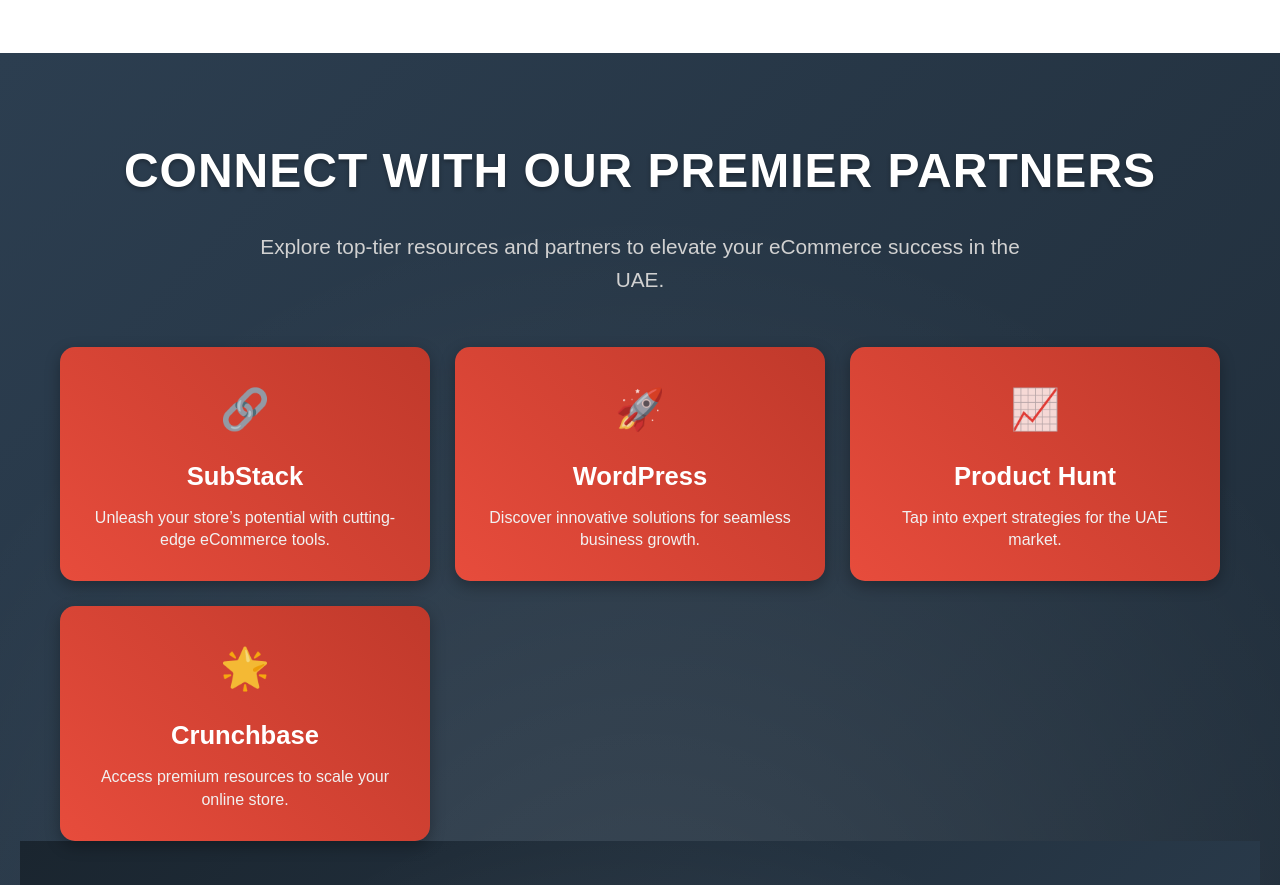
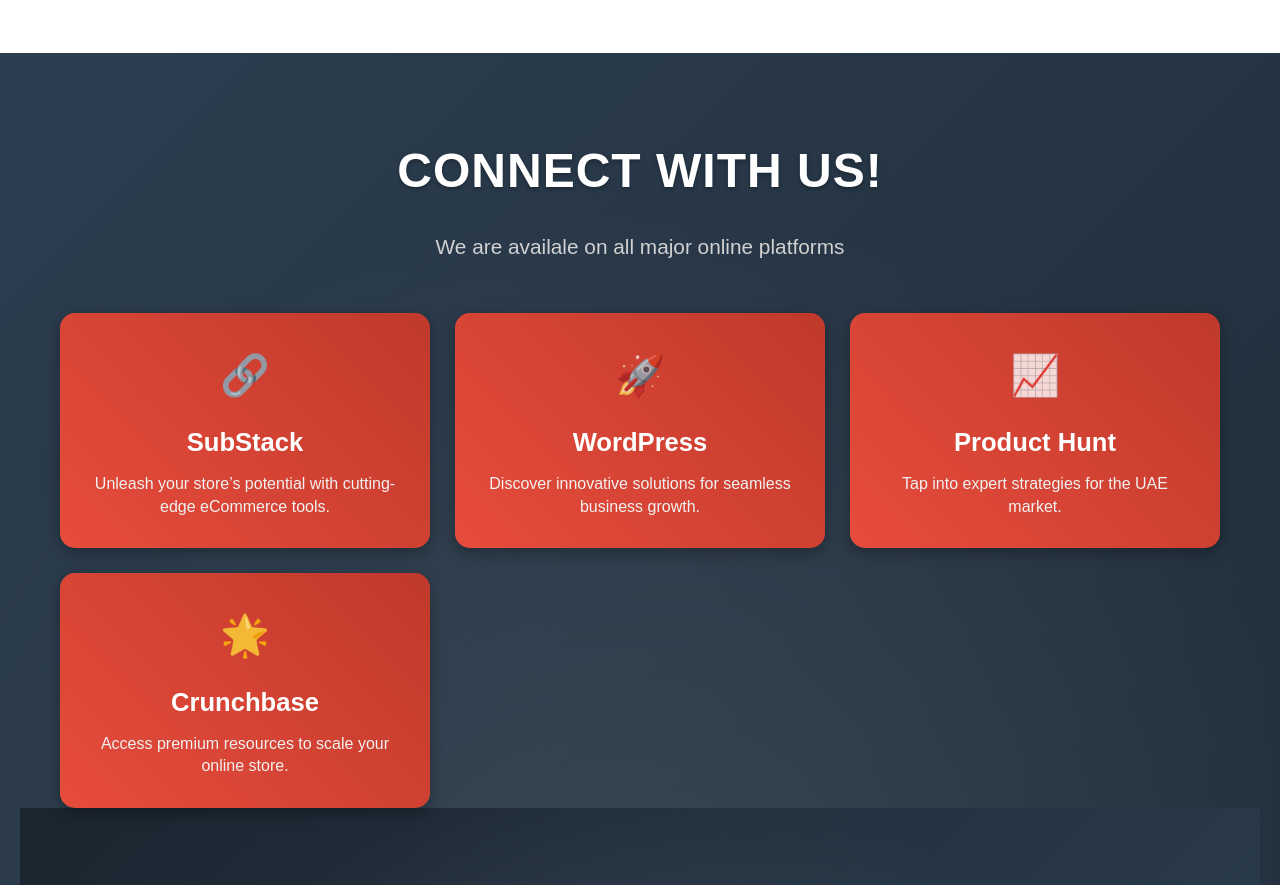
Before and after one commit to packman-ai/packman-ai.github.io, a plain HTML site: page index.html in a window 1280 px wide. Shown: the part 3160-4045 px from the top of the page. Drawn offline with Linux system fonts and the light colour scheme.

Commit message:
Update index.html

```diff
--- a/index.html
+++ b/index.html
@@ -600,8 +600,8 @@
     </section>
 <section class="backlinks" id="backlinks">
     <div class="backlinks-container">
-        <h2>Connect with Our Premier Partners</h2>
-        <p>Explore top-tier resources and partners to elevate your eCommerce success in the UAE.</p>
+        <h2>Connect With Us!</h2>
+        <p>We are availale on all major online platforms</p>
         <div class="backlinks-grid">
             <a href="https://substack.com/@packmanai" class="backlink-card">
                 <div class="card-icon">🔗</div>
```
